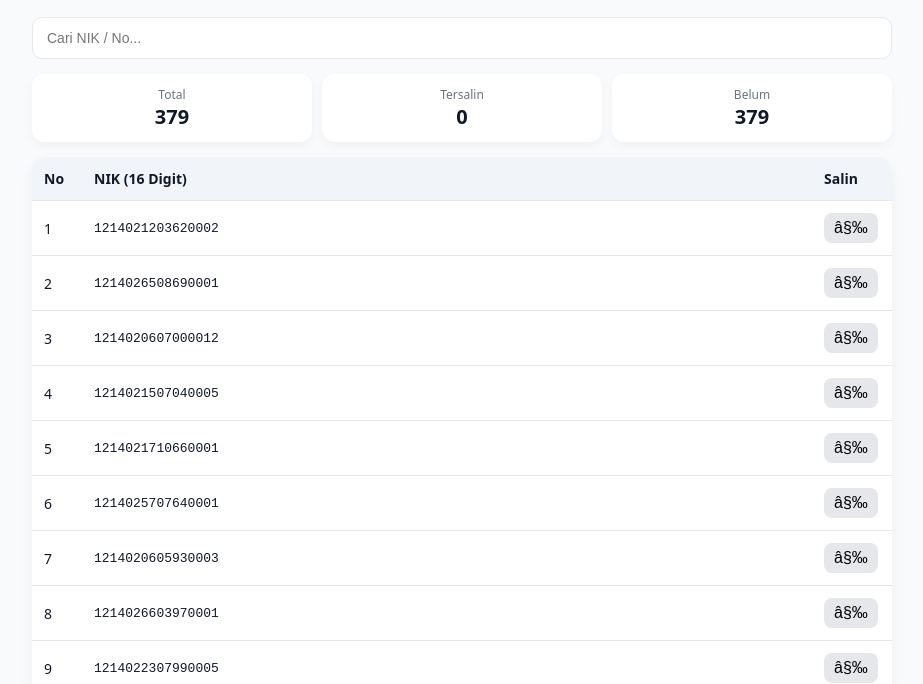
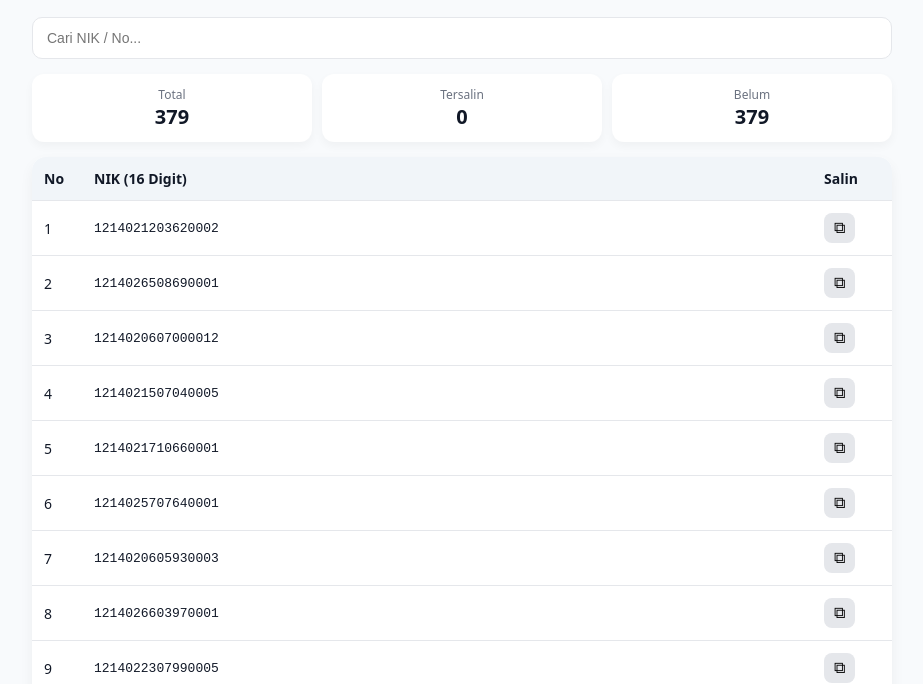
Before and after one commit to wantafonao/NIK-GAS, a plain HTML site: page index.html in a window 1280 px wide. Shown: the part 118-802 px from the top of the page, without its empty margins (178-1101 px from the left). Drawn offline with Linux system fonts and the light colour scheme.

Commit message:
Update index.html

```diff
--- a/index.html
+++ b/index.html
@@ -294,7 +294,7 @@ nikList.forEach((nik,i)=>{
   tr.innerHTML = `
     <td>${i+1}</td>
     <td class="mono">${nik}</td>
-    <td><button class="copy-btn">â§‰</button></td>
+    <td><button class="copy-btn">⧉</button></td>
   `;
 
   const btn = tr.querySelector("button");
```
